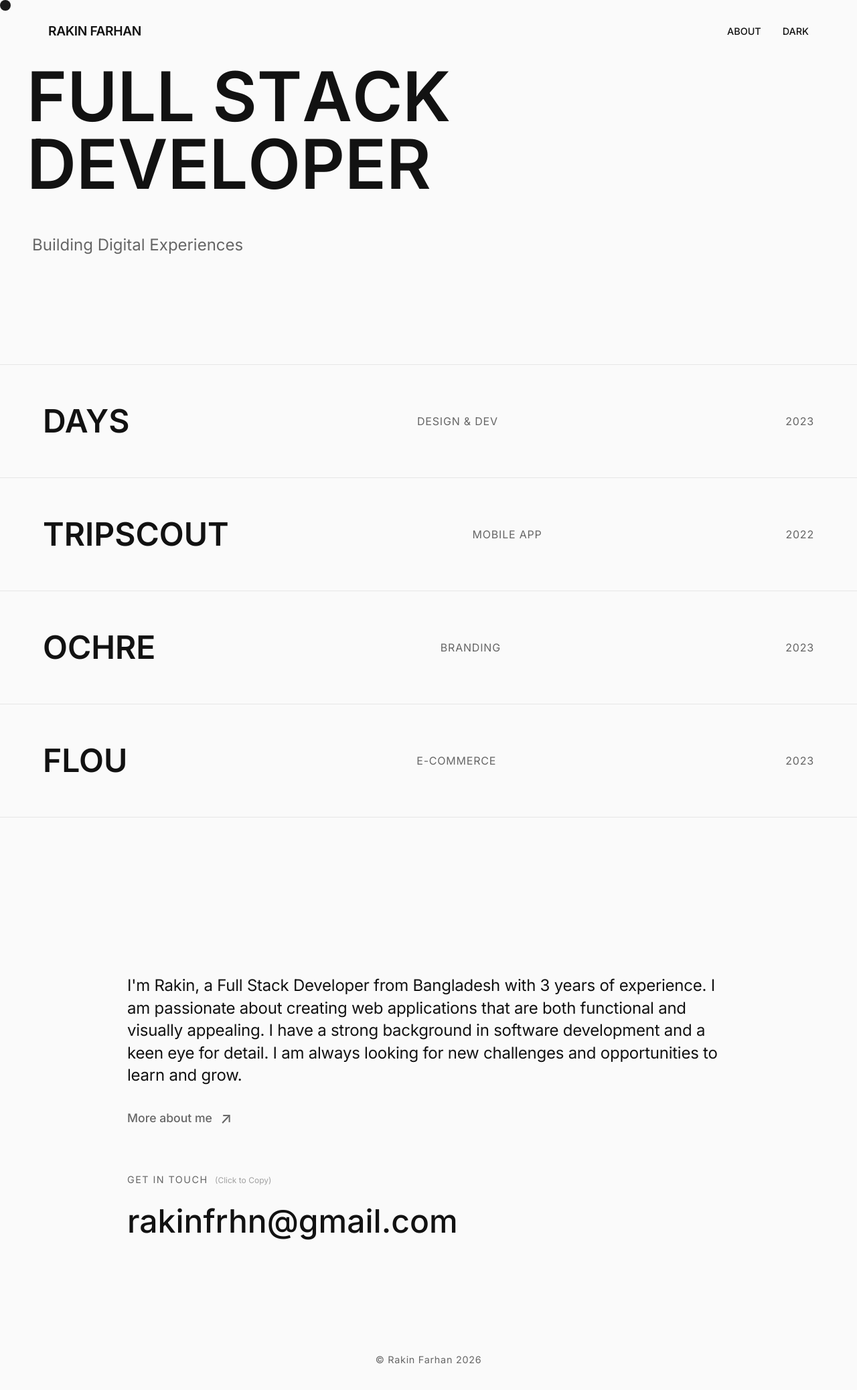
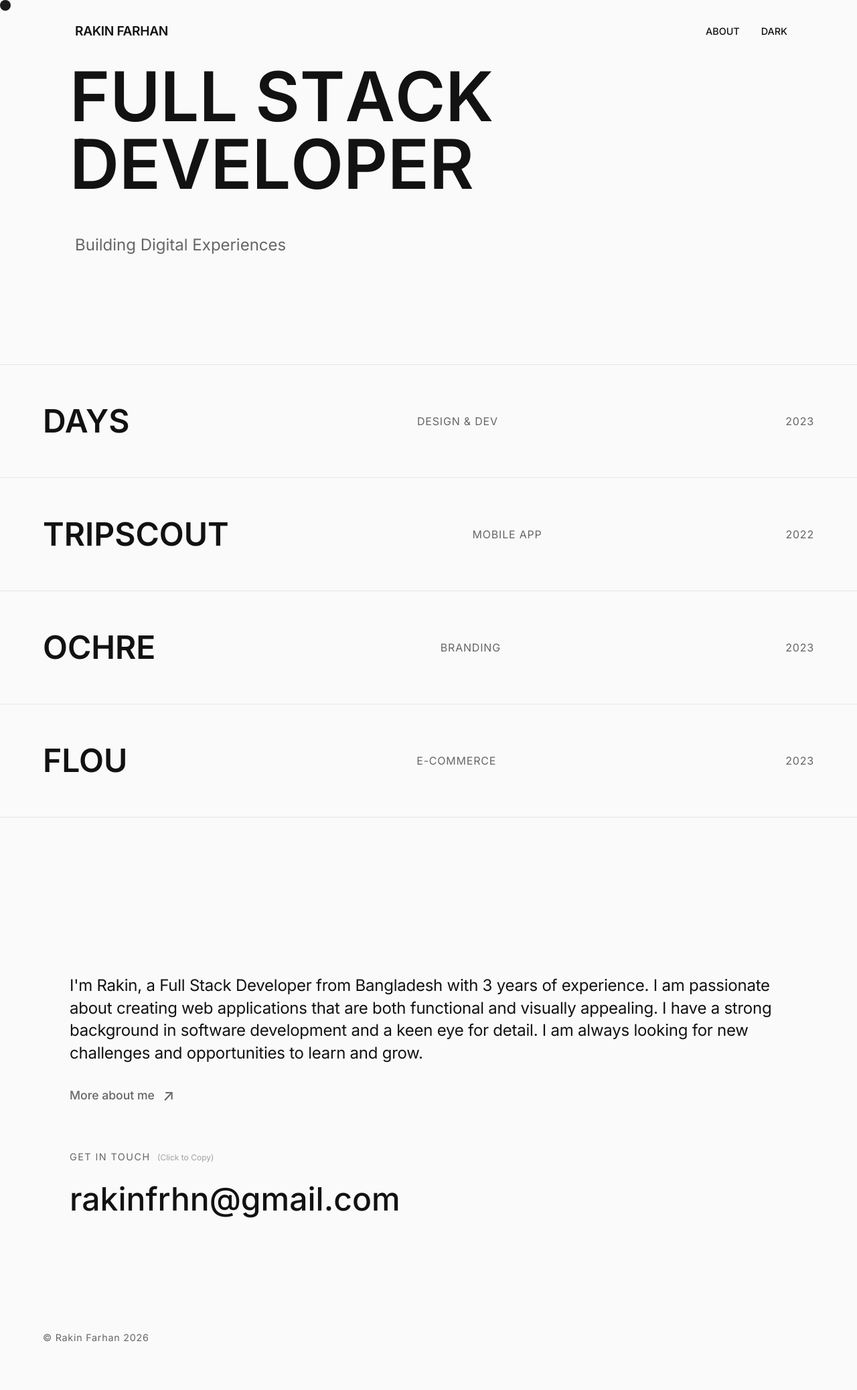
Before and after one commit to d33pto3/portfolio, a React (Vite) app: page / in a window 1280 px wide. Shown: the top 2076 px of the page at 67% size. After the commit the page ends 2048 px from the top, so only its background shows below. Built offline with nearby package versions, Linux system fonts and the light colour scheme.

Commit message:
fix alignment of navbar and hero section

```diff
--- a/src/components/home/AboutMe.css
+++ b/src/components/home/AboutMe.css
@@ -1,5 +1,5 @@
 .about-me-section {
-  padding: 120px 2rem;
+  padding: 120px 0;
   margin-top: 50px;
   display: flex;
   justify-content: center;
@@ -9,10 +9,11 @@
   display: flex;
   flex-direction: column;
   gap: 64px;
-  max-width: 900px;
+  max-width: var(--container-max-width);
   width: 100%;
   align-items: flex-start;
   text-align: left;
+  padding: 0 var(--container-padding-x);
 }
 
 .bio-text {
@@ -103,7 +104,11 @@
   }
 
   .about-me-section {
-    padding: 80px 1.5rem;
+    padding: 80px 0;
+  }
+
+  .about-me-content {
+    padding: 0 var(--container-padding-x-mobile);
   }
 
   .bio-text {
--- a/src/components/home/Hero.css
+++ b/src/components/home/Hero.css
@@ -4,16 +4,17 @@
   flex-direction: column;
   justify-content: center;
   align-items: center;
-  padding: 0 2rem;
+  padding: 0;
   overflow: hidden;
 }
 
 .hero-content {
   width: 100%;
-  max-width: 1200px;
+  max-width: var(--container-max-width);
   display: flex;
   flex-direction: column;
   align-items: flex-start;
+  padding: 0 var(--container-padding-x);
 }
 
 .hero-title {
@@ -57,11 +58,14 @@
     flex-basis: 100%;
   }
 }
-
 @media (max-width: 768px) {
   .hero {
     height: 50vh;
-    padding: 0 1.5rem;
+    padding: 0;
+  }
+
+  .hero-content {
+    padding: 0 var(--container-padding-x-mobile);
   }
 
   .hero-content {
--- a/src/components/home/ProjectList.css
+++ b/src/components/home/ProjectList.css
@@ -14,7 +14,7 @@
   display: flex;
   justify-content: space-between;
   align-items: center;
-  padding: 3rem 4rem;
+  padding: 3rem var(--container-padding-x);
   border-top: 1px solid var(--color-border);
   text-decoration: none;
   color: var(--color-text);
@@ -85,6 +85,6 @@
   }
 
   .project-item {
-    padding: 2rem 1.5rem;
+    padding: 2rem var(--container-padding-x-mobile);
   }
 }
--- a/src/components/layout/Footer.css
+++ b/src/components/layout/Footer.css
@@ -1,8 +1,6 @@
 .footer {
-  padding: 40px 2rem;
-  display: flex;
+  padding: 40px var(--container-padding-x);
   width: 100%;
-  justify-content: center;
   background: var(--color-bg);
 }
 
@@ -11,9 +9,6 @@
   color: var(--color-accent);
   letter-spacing: 0.05em;
   font-weight: 400;
-  text-align: left;
-  width: 100%;
-  max-width: 1200px;
 }
 
 @media (max-width: 768px) {
--- a/src/components/layout/Navbar.css
+++ b/src/components/layout/Navbar.css
@@ -16,12 +16,12 @@
 
 .navbar-container {
   width: 100%;
-  max-width: 1200px;
+  max-width: var(--container-max-width);
   display: flex;
   justify-content: space-between;
   align-items: center;
-  padding: 0 2rem;
-  pointer-events: auto; /* Re-enables clicks for the actual links/logo */
+  padding: 0 var(--container-padding-x);
+  pointer-events: auto;
 }
 
 .navbar-logo a {
@@ -31,6 +31,7 @@
   font-size: 1.2rem;
   text-decoration: none;
   color: currentColor;
+  margin-left: 8px;
 }
 
 .navbar-links {
@@ -68,7 +69,7 @@
   }
 
   .navbar-container {
-    padding: 0 1.5rem;
+    padding: 0 var(--container-padding-x-mobile);
   }
 
   .navbar-logo a {
--- a/src/styles/GlobalStyles.css
+++ b/src/styles/GlobalStyles.css
@@ -10,6 +10,11 @@
   --color-border: rgba(255, 255, 255, 0.1);
 
   --font-primary: 'Inter', system-ui, -apple-system, BlinkMacSystemFont, 'Segoe UI', Roboto, Oxygen, Ubuntu, Cantarell, 'Open Sans', 'Helvetica Neue', sans-serif;
+
+  /* Layout */
+  --container-max-width: 1200px;
+  --container-padding-x: 4rem;
+  --container-padding-x-mobile: 1.5rem;
 }
 
 [data-theme='light'] {
```
